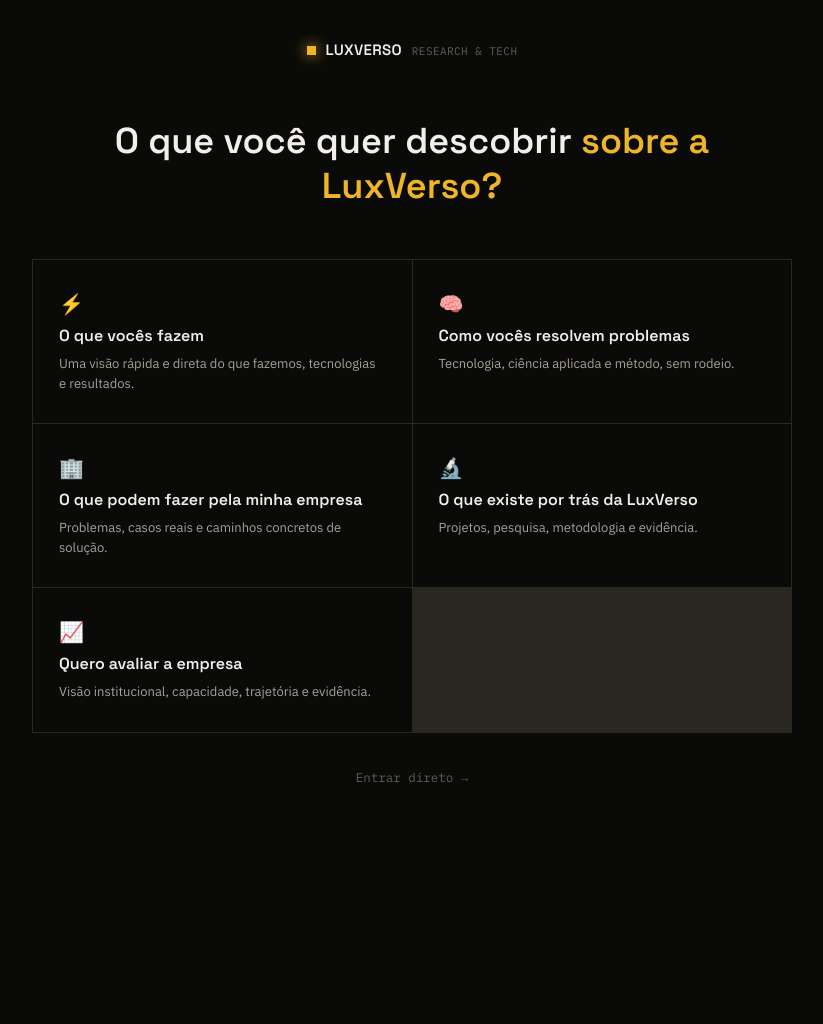
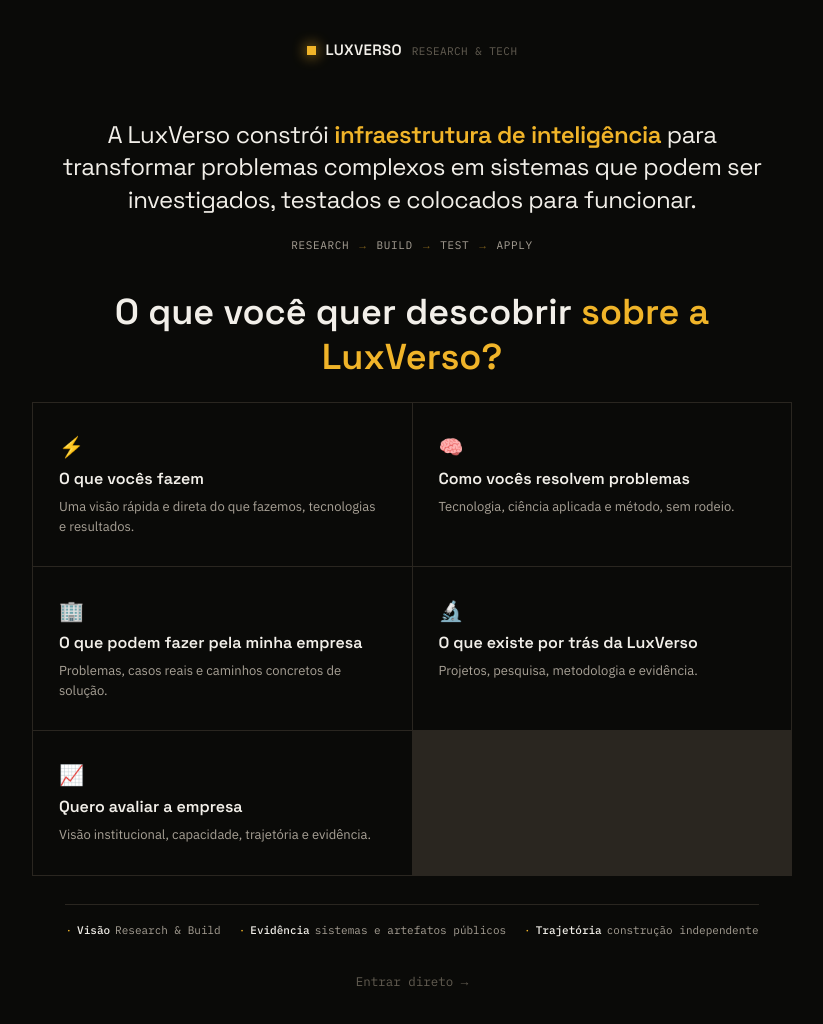
Before and after one commit to viniburilux/LuxVerso, a plain HTML site: page index.html in a window 1280 px wide. Shown: the whole page, without its empty margins (228-1051 px from the left). Before the commit the page ends 827 px from the top, so only its background shows below. Drawn offline with Linux system fonts and the light colour scheme.

Commit message:
feat: clarify LuxVerso research and build vision

```diff
--- a/index.html
+++ b/index.html
@@ -3,7 +3,12 @@
 <head>
 <meta charset="UTF-8">
 <meta name="viewport" content="width=device-width, initial-scale=1.0">
-<title>LuxVerso Research & Tech</title>
+<meta name="description" content="A LuxVerso constrói infraestrutura de inteligência para transformar problemas complexos em sistemas investigáveis, testáveis e colocados para funcionar.">
+<meta property="og:title" content="LuxVerso — Research & Build">
+<meta property="og:description" content="Infraestrutura de inteligência para transformar problemas complexos em sistemas que podem ser investigados, testados e colocados para funcionar.">
+<meta property="og:type" content="website">
+<meta property="og:url" content="https://viniburilux.github.io/LuxVerso/">
+<title>LuxVerso — Research & Build | Infraestrutura de inteligência</title>
 <link rel="preconnect" href="https://fonts.googleapis.com">
 <link rel="preconnect" href="https://fonts.gstatic.com" crossorigin>
 <link href="https://fonts.googleapis.com/css2?family=Space+Grotesk:wght@400;500;600;700&family=IBM+Plex+Sans:wght@400;500;600&family=IBM+Plex+Mono:wght@400;500&display=swap" rel="stylesheet">
@@ -30,15 +35,24 @@
   .gate-mark{width:9px; height:9px; background:var(--amber); box-shadow:0 0 14px var(--amber);}
   .gate-name{font-family:'Space Grotesk',sans-serif; font-weight:600; font-size:15px; letter-spacing:.02em;}
   .gate-sub{font-family:'IBM Plex Mono',monospace; font-size:11px; color:var(--fg-dimmer); letter-spacing:.04em;}
-  .gate-title{font-family:'Space Grotesk',sans-serif; font-size:clamp(24px,4vw,36px); font-weight:600; max-width:620px; line-height:1.25; margin-bottom:50px;}
+  .gate-title{font-family:'Space Grotesk',sans-serif; font-size:clamp(24px,4vw,36px); font-weight:600; max-width:620px; line-height:1.25; margin-bottom:22px;}
   .gate-title em{font-style:normal; color:var(--amber);}
+  .gate-vision{max-width:720px; margin:0 auto 22px; color:var(--fg); font-family:'Space Grotesk',sans-serif; font-size:clamp(18px,2.6vw,24px); line-height:1.35; letter-spacing:-.02em;}
+  .gate-vision strong{color:var(--amber); font-weight:600;}
+  .gate-cycle{display:flex; flex-wrap:wrap; justify-content:center; gap:0; margin:0 auto 38px; color:var(--fg-dim); font-family:'IBM Plex Mono',monospace; font-size:11px; letter-spacing:.06em; text-transform:uppercase;}
+  .gate-cycle span:not(:last-child)::after{content:'→'; margin:0 10px; color:var(--amber-dim);}
+  .gate-signals{display:flex; flex-wrap:wrap; justify-content:center; gap:18px; max-width:760px; margin:28px auto 0; padding-top:18px; border-top:1px solid var(--line); color:var(--fg-dim); font-family:'IBM Plex Mono',monospace; font-size:11px;}
+  .gate-signals b{color:var(--fg); font-weight:500;}
+  .gate-signals span{display:inline-flex; gap:5px; align-items:center;}
+  .gate-signals span::before{content:'·'; color:var(--amber);}
   .gate-grid{display:grid; grid-template-columns:repeat(2,1fr); gap:1px; background:var(--line); border:1px solid var(--line); max-width:760px; width:100%;}
   @media (max-width:640px){ .gate-grid{grid-template-columns:1fr;} }
   .gate-card{
-    background:var(--ink); padding:30px 26px; text-align:left; cursor:pointer;
+    background:var(--ink); padding:30px 26px; text-align:left; cursor:pointer; color:inherit; text-decoration:none;
     display:flex; flex-direction:column; gap:8px; transition:background .18s;
   }
-  .gate-card:hover{background:var(--ink-2);}
+  .gate-card:hover,.gate-card:focus-visible{background:var(--ink-2); outline:none;}
+  .gate-card:focus-visible{box-shadow:inset 0 0 0 2px var(--amber);}
   .gate-card:hover .gate-icon{color:var(--amber);}
   .gate-icon{font-size:20px; color:var(--fg-dim); transition:color .18s;}
   .gate-card-title{font-family:'Space Grotesk',sans-serif; font-weight:600; font-size:16px;}
@@ -142,9 +156,12 @@
     <span class="gate-name">LUXVERSO</span>
     <span class="gate-sub">RESEARCH &amp; TECH</span>
   </div>
+  <div class="gate-vision">A LuxVerso constrói <strong>infraestrutura de inteligência</strong> para transformar problemas complexos em sistemas que podem ser investigados, testados e colocados para funcionar.</div>
+  <div class="gate-cycle" aria-label="Ciclo Research and Build"><span>Research</span><span>Build</span><span>Test</span><span>Apply</span></div>
   <div class="gate-title">O que você quer descobrir <em>sobre a LuxVerso?</em></div>
-  <div class="gate-grid" id="gateGrid"></div>
-  <a class="gate-direct" onclick="enter('rapido')">Entrar direto →</a>
+  <div class="gate-grid" id="gateGrid" aria-label="Perspectivas sobre a LuxVerso"></div>
+  <div class="gate-signals" aria-label="Sinais rápidos"><span><b>Visão</b> Research &amp; Build</span><span><b>Evidência</b> sistemas e artefatos públicos</span><span><b>Trajetória</b> construção independente</span></div>
+  <a class="gate-direct" href="#rapido">Entrar direto →</a>
 </div>
 
 <!-- ============ APP ============ -->
@@ -218,10 +235,12 @@ const doors = [
 
 const gateGrid = document.getElementById('gateGrid');
 doors.forEach(d=>{
-  const el = document.createElement('div');
+  const el = document.createElement('a');
   el.className='gate-card';
-  el.onclick = ()=>enter(d.key);
-  el.innerHTML = `<div class="gate-icon">${d.icon}</div><div class="gate-card-title">${d.title}</div><div class="gate-card-desc">${d.desc}</div>`;
+  el.href = `#${d.key}`;
+  el.setAttribute('aria-label', `${d.title}: ${d.desc}`);
+  el.addEventListener('click', ()=>enter(d.key));
+  el.innerHTML = `<div class="gate-icon" aria-hidden="true">${d.icon}</div><div class="gate-card-title">${d.title}</div><div class="gate-card-desc">${d.desc}</div>`;
   gateGrid.appendChild(el);
 });
 
@@ -437,6 +456,7 @@ function render(view){
 
 function enter(view){
   localStorage.setItem('luxverso_perspective', view);
+  if(location.hash !== `#${view}`) history.replaceState(null, '', `#${view}`);
   document.getElementById('gate').style.display = 'none';
   document.getElementById('app').classList.add('open');
   render(view);
@@ -444,13 +464,20 @@ function enter(view){
 }
 
 function showGate(){
+  history.replaceState(null, '', location.pathname + location.search);
   document.getElementById('app').classList.remove('open');
   document.getElementById('gate').style.display = 'flex';
   window.scrollTo(0,0);
 }
 
-/* On load: if a perspective is remembered, could auto-enter; but we always show the gate
-   so the choice remains visible and intentional. Direct entry link uses 'rapido' as default. */
+/* Deep links remain simple: each perspective can be shared as #rapido, #tecnologia, #empresa, #pesquisa or #investidor. */
+const validViews = doors.map(d=>d.key);
+const requestedView = location.hash.replace('#','');
+if(validViews.includes(requestedView)) enter(requestedView);
+window.addEventListener('hashchange', ()=>{
+  const view = location.hash.replace('#','');
+  if(validViews.includes(view)) enter(view);
+});
 </script>
 
 </body>
```
